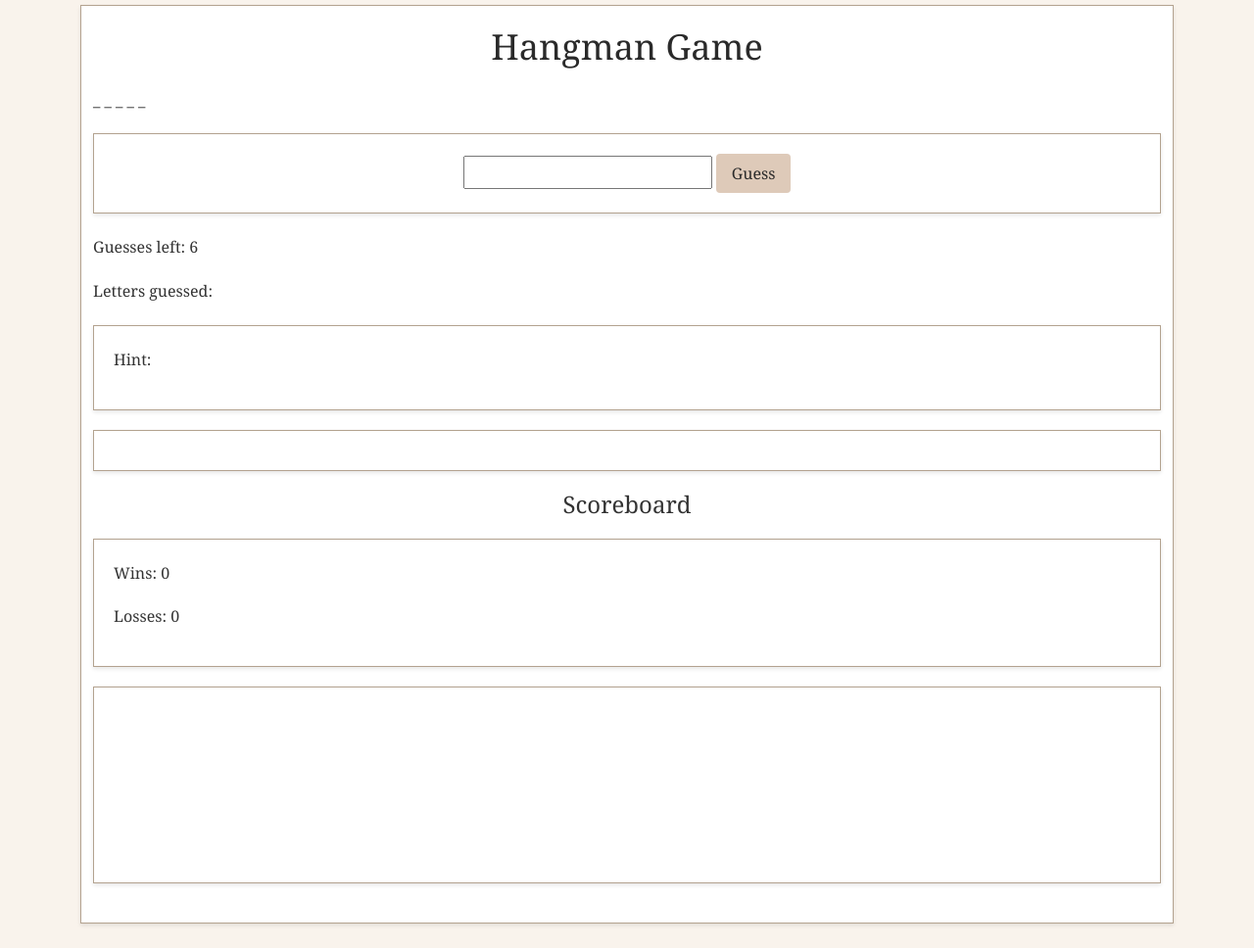
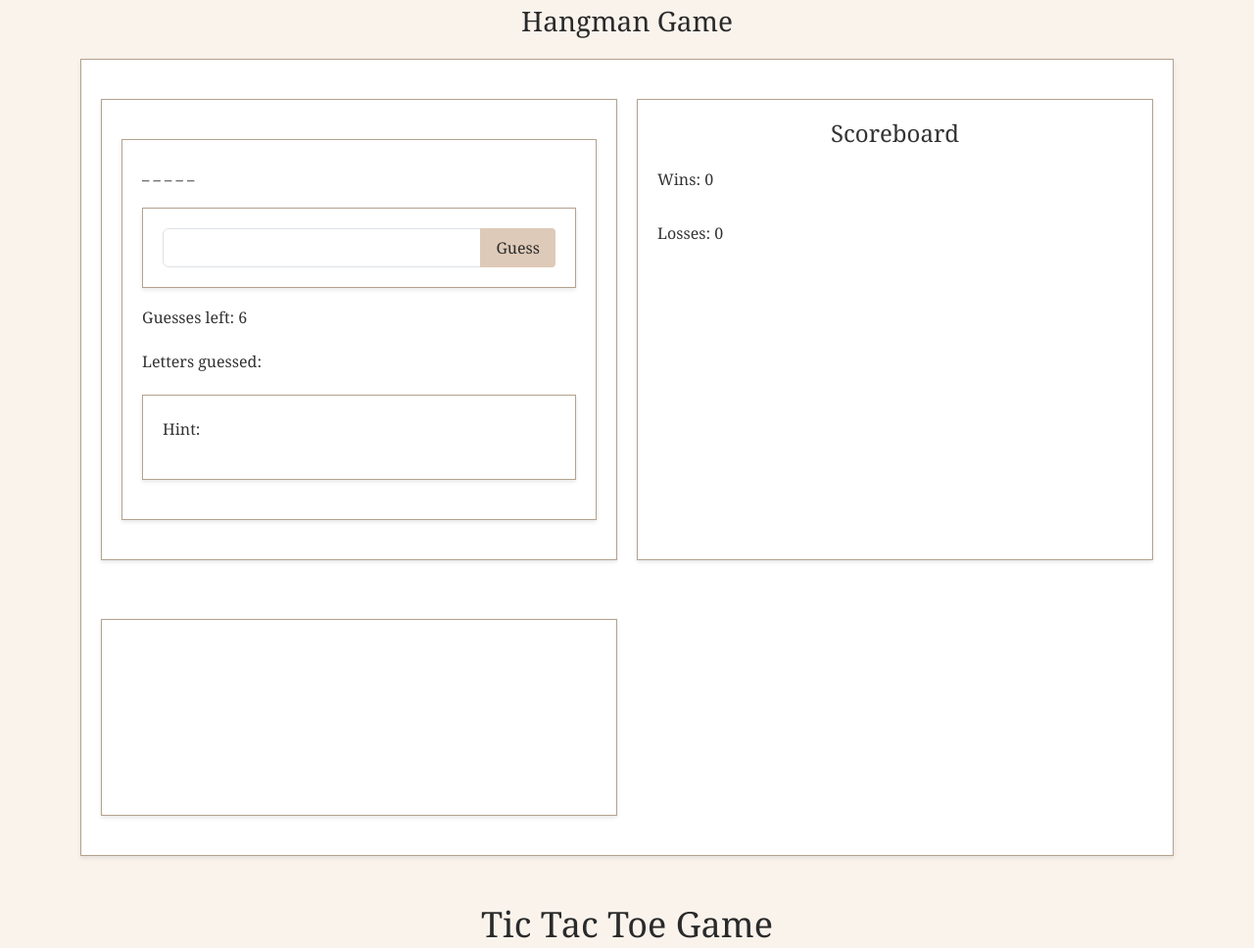
Before and after one commit to blakevieyra/PersonalSite, a plain HTML site: page html/home.html in a window 1280 px wide. Shown: the part 1660-2628 px from the top of the page at 98% size. Drawn offline with nearby package versions, Linux system fonts and the light colour scheme.

Commit message:
Update home.html

```diff
--- a/html/home.html
+++ b/html/home.html
@@ -177,11 +177,13 @@
     </div>
 </section>
        <section class="text-center my-5 fade-in visible">
-         <div class="container">
-            <h1>Hangman Game</h1>
+    <h2>Hangman Game</h2>
+    <div id="gameContainer" class="game-container"> <!-- Flex container -->
+        <div id="gameControls">
+            <div>
                 <p id="wordDisplay">_ _ _ _ _</p>
-             <div>
-    <input type="text" id="letterInput" maxlength="1">
+                <div class="input-group mb-3">
+                    <input type="text" id="letterInput" maxlength="1" class="form-control">
                     <button class="btn btn-primary" id="guessButton">Guess</button>
                 </div>
                 <p>Guesses left: <span id="guessesLeft">6</span></p>
@@ -189,14 +191,15 @@
                 <div class="fade-in" id="hint">
                     <p>Hint: <span id="hintText"></span></p>
                 </div>
-            <div id="keyboard"></div>
+            </div>
+        </div>
+        <div id="hangmanScoreboard" class="scoreboard">
             <h4>Scoreboard</h4>
-            <div id="hangmanScoreboard">
             <p>Wins: <span id="hangmanWins">0</span></p>
             <p>Losses: <span id="hangmanLosses">0</span></p>
         </div>
-            <div class="mt-3">
-                <canvas id="hangmanChart"></canvas>
+        <div class="chart-container">
+            <canvas id="hangmanChart" class="chart"></canvas>
         </div>
     </div>
 </section>
```
Lines whose indentation alone changed are shown as unchanged.
